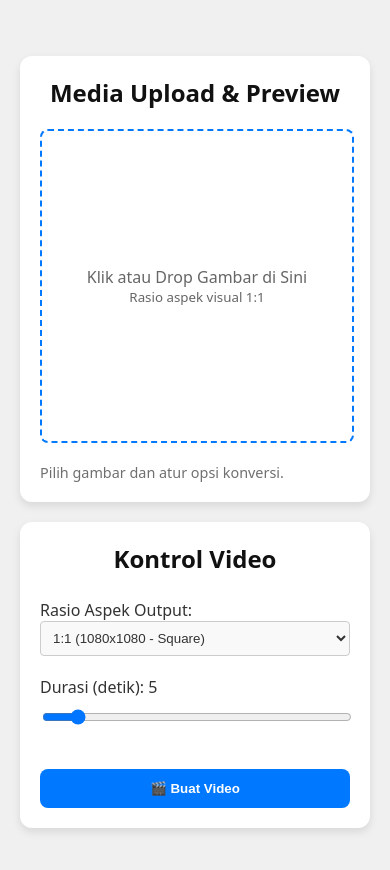
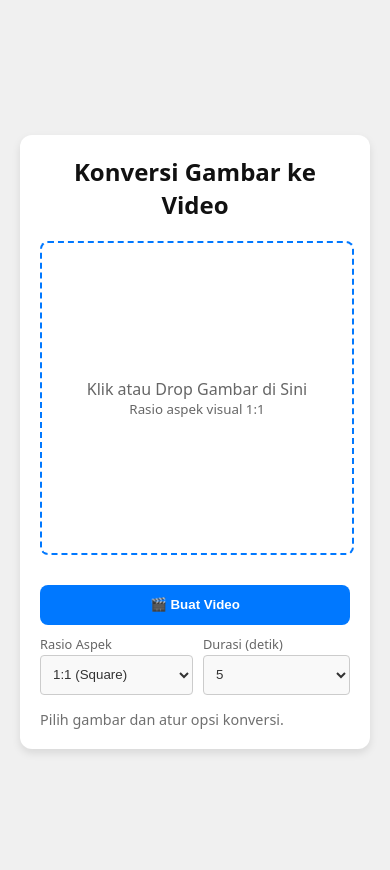
Before and after one commit to bungferry/image-to-video, a website: page public/index.html in a window 390 px wide. Drawn offline with Linux system fonts and the light colour scheme.

Commit message:
Update index.html

```diff
--- a/public/index.html
+++ b/public/index.html
@@ -8,11 +8,11 @@
   <link rel="stylesheet" href="https://cdnjs.cloudflare.com/ajax/libs/font-awesome/6.0.0-beta3/css/all.min.css">
 
   <style>
-    /* PERUBAHAN TEMA TERANG */
+    /* 1. Layout Responsif & Tema Terang */
     body {
         font-family: system-ui, sans-serif;
-        background: #f0f0f0; /* Latar Belakang Sangat Terang */
-        color: #333; /* Teks Hitam */
+        background: #f0f0f0;
+        color: #333;
         display:flex;
         flex-direction:column;
         align-items:center;
@@ -29,10 +29,10 @@
         gap: 20px;
     }
     .card {
-        background: #ffffff; /* Card Putih */
+        background: #ffffff;
         padding:20px;
         border-radius:12px;
-        box-shadow: 0 4px 8px rgba(0, 0, 0, 0.1); /* Tambah bayangan agar menonjol */
+        box-shadow: 0 4px 8px rgba(0, 0, 0, 0.1);
         flex: 1 1 300px;
         min-width: 300px;
         min-height: 200px;
@@ -44,7 +44,7 @@
     #dropArea {
         border: 2px dashed #0078ff;
         border-radius: 8px;
-        color: #666; /* Teks abu-abu */
+        color: #666;
         cursor: pointer;
         display: block;
         text-align: center;
@@ -55,7 +55,7 @@
         padding-top: 100%;
     }
     #dropArea:not(.disabled):hover {
-        background: #e9e9e9; /* Hover sangat terang */
+        background: #e9e9e9;
     }
     #dropArea.disabled {
         cursor: default;
@@ -74,11 +74,7 @@
         box-sizing: border-box;
         transition: opacity 0.3s;
     }
-
-    /* Input File tersembunyi */
     #image { display: none; }
-
-    /* Preview Gambar/Video */
     #previewImage, #videoPreview {
         position: absolute;
         top: 0;
@@ -87,12 +83,10 @@
         height: 100%;
         border-radius: 8px;
         display: none;
+        object-fit: cover; /* Gunakan cover untuk video dan contain untuk gambar */
     }
     #previewImage {
         object-fit: contain;
-    }
-    #videoPreview {
-        object-fit: cover;
     }
 
     /* KONTROL STATUS PROSES DI TENGAH PREVIEW */
@@ -102,8 +96,8 @@
         left: 0;
         width: 100%;
         height: 100%;
-        background: rgba(255, 255, 255, 0.9); /* Background PUTIH semi-transparan */
-        color: #111; /* Teks Hitam */
+        background: rgba(255, 255, 255, 0.9);
+        color: #111;
         display: none;
         flex-direction: column;
         align-items: center;
@@ -114,11 +108,11 @@
         font-weight: bold;
     }
 
-    /* KONTROL TOMBOL UNDUH IKON (Tetap putih transparan) */
+    /* KONTROL TOMBOL UNDUH IKON */
     #downloadButton {
         background: rgba(255, 255, 255, 0.7);
         border: none;
-        color: #121212; /* Ikon Hitam */
+        color: #121212;
         padding: 0;
         width: 40px;
         height: 40px;
@@ -140,44 +134,83 @@
     }
     #downloadButton:disabled { background:#ccc; cursor:not-allowed; color: #666; }
 
-    /* Gaya untuk tombol konversi dan input lainnya */
-    .controls {
+    /* LAYOUT KONTROL BARU */
+    .controls-container {
+        display: flex;
+        align-items: center;
+        gap: 10px; /* Jarak antar elemen kontrol */
+        margin-top: 10px;
+    }
+    .controls-group {
+        display: flex;
+        gap: 10px;
+    }
+    .controls-group > div {
         display: flex;
         flex-direction: column;
-        gap: 15px;
     }
-    label { display: block; margin-top: 5px; text-align: left; color: #333; }
-    select, input[type="range"] {
-        width:100%;
-        padding: 8px;
-        border-radius: 4px;
-        border: 1px solid #ccc; /* Border terang */
-        background: #f9f9f9; /* Input background sangat terang */
-        color: #333; /* Teks input gelap */
-        box-sizing: border-box;
-    }
+
+    /* Tombol Buat Video akan fleksibel mengisi ruang */
     #convertBtn {
         background:#0078ff;
         border:none;
         color:white;
-        padding:12px;
+        padding:10px 15px;
         border-radius:8px;
         cursor:pointer;
-        width:100%;
         font-weight: bold;
-        margin-top: 15px;
+        flex-grow: 1; /* PENTING: Membuat tombol mengisi ruang kosong */
+        min-width: 120px;
+        height: 40px; /* Sesuaikan tinggi dengan dropdown */
+        align-self: flex-end; /* Memastikan tombol rata bawah jika item lain lebih tinggi */
     }
     #convertBtn:disabled { background:#aaa; cursor:not-allowed; }
 
-    /* Status bawah tetap di posisinya */
+    /* Gaya untuk dropdown */
+    select {
+        padding: 8px;
+        border-radius: 4px;
+        border: 1px solid #ccc;
+        background: #f9f9f9;
+        color: #333;
+        box-sizing: border-box;
+        height: 40px; /* Tinggi agar sejajar dengan tombol */
+    }
+    label {
+        font-size: 0.8em;
+        color: #666;
+        margin-bottom: 2px;
+        text-align: left;
+    }
+
+    /* Status bawah */
     .progress { margin-top:15px; font-size:0.9em; opacity:0.7; color: #333; }
+
+    /* Adaptasi responsif */
+    @media (max-width: 600px) {
+        .controls-container {
+            flex-direction: column;
+            align-items: stretch;
+        }
+        .controls-group {
+            width: 100%;
+            justify-content: space-between;
+        }
+        .controls-group > div {
+            flex: 1;
+        }
+        #convertBtn {
+            margin-top: 10px;
+            width: 100%;
+        }
+    }
   </style>
 </head>
 <body>
   <div class="container">
 
     <div class="card" style="flex: 2 1 400px;">
-        <h2>Media Upload & Preview</h2>
+        <h2>Konversi Gambar ke Video</h2>
         <input type="file" id="image" accept="image/*" />
 
         <div id="dropArea">
@@ -198,46 +231,51 @@
             <button id="downloadButton" style="display: none;"><i class="fas fa-download"></i></button>
         </div>
 
-        <div class="progress" id="status">Pilih gambar dan atur opsi konversi.</div>
-    </div>
+        <div class="controls-container">
 
-    <div class="card">
-        <h2>Kontrol Video</h2>
-        <div class="controls">
+            <button id="convertBtn">🎬 Buat Video</button>
 
+            <div class="controls-group">
                 <div>
-                <label for="resolution">Rasio Aspek Output:</label>
+                    <label for="resolution">Rasio Aspek</label>
                     <select id="resolution">
-                    <option value="1080x1080">1:1 (1080x1080 - Square)</option>
-                    <option value="1080x1920">9:16 (1080x1920 - Reels/TikTok)</option>
-                    <option value="1920x1080">16:9 (1920x1080 - YouTube)</option>
+                        <option value="1080x1080">1:1 (Square)</option>
+                        <option value="1080x1920">9:16 (Reels/TikTok)</option>
+                        <option value="1920x1080">16:9 (YouTube)</option>
                     </select>
                 </div>
 
                 <div>
-                <label>Durasi (detik): <span id="durValue">5</span></label>
-                <input type="range" id="duration" min="1" max="60" value="5" />
+                    <label for="duration">Durasi (detik)</label>
+                    <select id="duration">
+                        <option value="5">5</option>
+                        <option value="10">10</option>
+                        <option value="15">15</option>
+                        <option value="20">20</option>
+                        <option value="30">30</option>
+                        <option value="60">60</option>
+                    </select>
+                </div>
+            </div>
+        </div>
+        <div class="progress" id="status">Pilih gambar dan atur opsi konversi.</div>
     </div>
 
-            <button id="convertBtn">🎬 Buat Video</button>
-        </div>
-    </div>
+    <div class="card" style="display:none;"></div>
 
   </div> <script>
     // --- Elemen DOM ---
     const convertBtn = document.getElementById("convertBtn");
     const imageInput = document.getElementById("image");
-    const durationInput = document.getElementById("duration");
+    const durationInput = document.getElementById("duration"); // Sekarang dropdown
     const resolutionInput = document.getElementById("resolution");
-    const durValue = document.getElementById("durValue");
-    const statusEl = document.getElementById("status"); // Status bawah (Sukses/Error)
+    // const durValue = document.getElementById("durValue"); // Dihapus karena slider diganti dropdown
+    const statusEl = document.getElementById("status");
     const dropArea = document.getElementById("dropArea");
     const initialContent = document.getElementById("initialContent");
     const previewImage = document.getElementById("previewImage");
     const videoPreview = document.getElementById("videoPreview");
     const downloadButton = document.getElementById("downloadButton");
-
-    // Elemen Overlay Baru
     const processingOverlay = document.getElementById("processingOverlay");
 
     // --- State & Utility ---
@@ -257,12 +295,12 @@
       videoPreview.load();
       videoPreview.removeAttribute('poster');
       downloadButton.style.display = 'none';
-      processingOverlay.style.display = 'none'; // Sembunyikan overlay proses
+      processingOverlay.style.display = 'none';
 
       if (!selectedFile) {
         dropArea.classList.remove('disabled');
         initialContent.style.display = 'flex';
-        statusEl.textContent = "Pilih gambar dan atur opsi konversi."; // Reset status bawah
+        statusEl.textContent = "Pilih gambar dan atur opsi konversi.";
       }
     };
 
@@ -284,7 +322,7 @@
         reader.readAsDataURL(file);
     };
 
-    // --- Event Listeners Drop Area ---
+    // --- Event Listeners Drop Area & Input ---
     dropArea.addEventListener('click', () => {
         if (!dropArea.classList.contains('disabled')) {
             imageInput.click();
@@ -319,7 +357,8 @@
     }, false);
 
     // --- Event Listeners Konversi ---
-    durationInput.oninput = () => (durValue.textContent = durationInput.value);
+    // durValue.textContent tidak diperlukan lagi karena menggunakan dropdown
+    // durationInput.oninput = () => (durValue.textContent = durationInput.value);
 
     convertBtn.onclick = async () => {
       if (!selectedFile) { alert("Pilih atau drop gambar dulu!"); return; }
@@ -336,12 +375,13 @@
 
       // Tampilkan Overlay Proses di tengah Preview
       processingOverlay.style.display = 'flex';
-      statusEl.textContent = ""; // Kosongkan status di bawah card
+      statusEl.textContent = "";
 
       const reader = new FileReader();
       reader.onload = async () => {
         const base64 = reader.result.split(",")[1];
         const selectedResolution = resolutionInput.value;
+        const selectedDuration = durationInput.value; // Ambil nilai dari dropdown Durasi
 
         try {
           const res = await fetch("/.netlify/functions/generate", {
@@ -349,7 +389,7 @@
             headers: { "Content-Type": "application/json" },
             body: JSON.stringify({
               imageBase64: base64,
-              duration: durationInput.value,
+              duration: selectedDuration,
               resolution: selectedResolution
             })
           });
@@ -362,7 +402,6 @@
           const blob = await res.blob();
           videoUrl = URL.createObjectURL(blob);
 
-          // Sembunyikan Overlay Proses sebelum menampilkan video
           processingOverlay.style.display = 'none';
 
           videoPreview.poster = posterBase64;
@@ -380,7 +419,7 @@
           downloadButton.onclick = () => {
             const a = document.createElement("a");
             a.href = videoUrl;
-            a.download = `video-${selectedResolution}-${durationInput.value}s.mp4`;
+            a.download = `video-${selectedResolution}-${selectedDuration}s.mp4`;
             a.click();
           };
 
```
Lines whose indentation alone changed are shown as unchanged.
